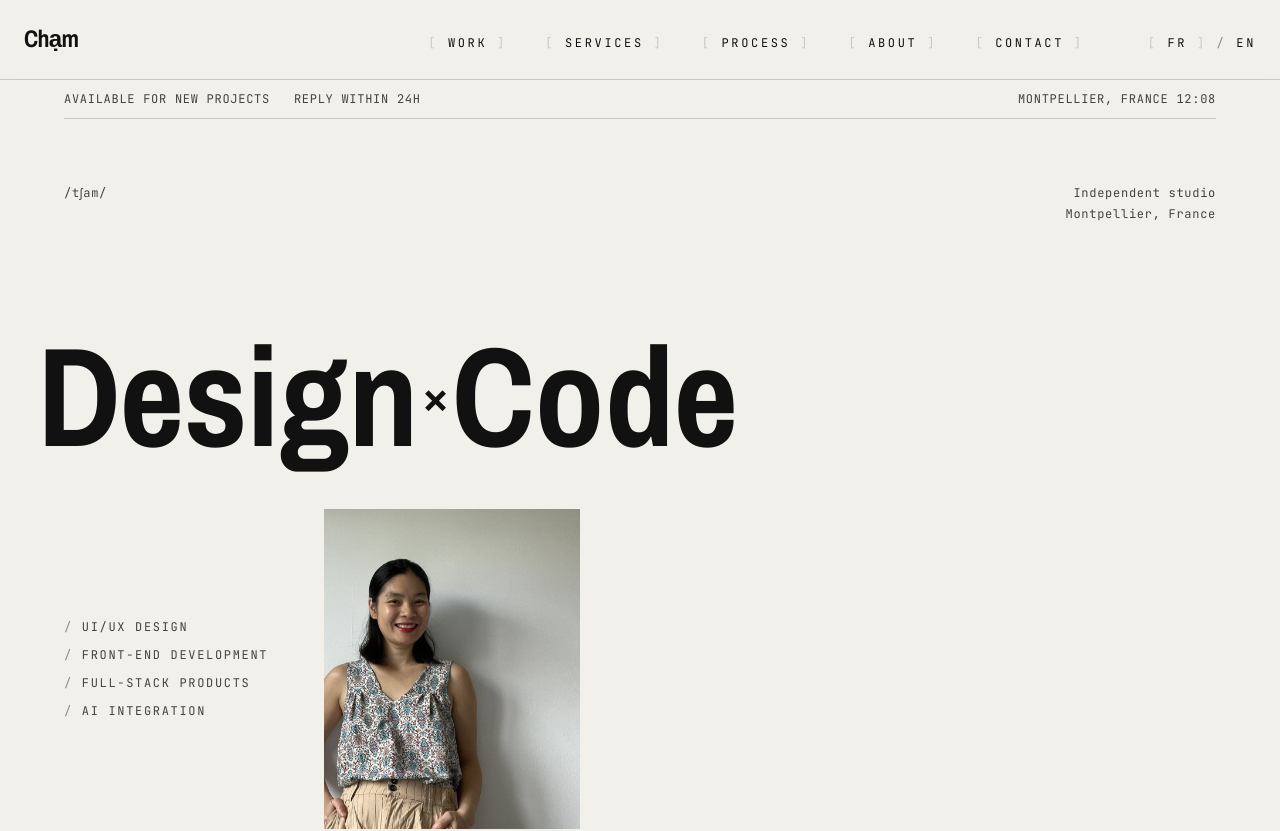
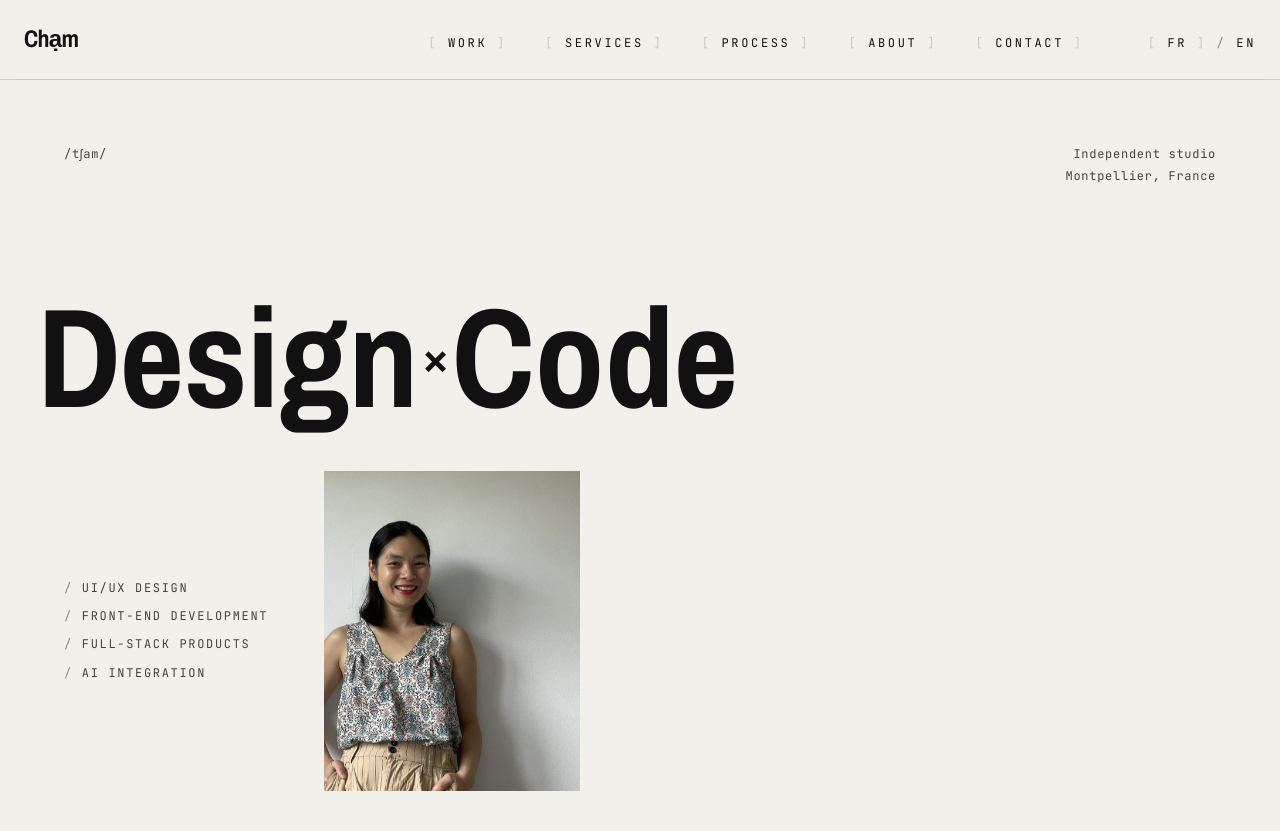
Before and after one commit to hagonin/cham-studio, a Next.js app: page /en/ in a window 1280 px wide. Shown: the top 831 px of the page. Built offline with nearby package versions, Linux system fonts and the light colour scheme.

Commit message:
feat(i18n): publish English and retire the status bar
Removes the StatusBar section and moves the clock into the footer.

```diff
--- a/app/[locale]/layout.tsx
+++ b/app/[locale]/layout.tsx
@@ -8,6 +8,7 @@ import { MotionProvider } from '@/components/MotionProvider';
 import { ContactCursor } from '@/components/ContactCursor';
 import { Loader } from '@/components/Loader';
 import { ScrollTopButton } from '@/components/ScrollTopButton';
+import { Clock } from '@/components/Clock';
 // Feuille de Lenis, livrée par le paquet. Sans elle, `html.lenis` n'a pas sa
 // règle `height: auto` et les gardes `data-lenis-prevent` sont inertes : le
 // défilement lissé se comporte alors de façon imprévisible selon la page.
@@ -58,7 +59,9 @@ export default async function LocaleLayout({
         <Loader dict={dict} />
         <ScrollTopButton label={dict.nav.top} />
         <footer>
-          <p>{dict.footer.location}</p>
+          <p>
+            {dict.footer.location} <Clock locale={locale} label={dict.home.status.clockLabel} />
+          </p>
         </footer>
       </body>
     </html>
--- a/app/[locale]/page.tsx
+++ b/app/[locale]/page.tsx
@@ -5,7 +5,6 @@ import { getDictionary } from '@/lib/i18n/getDictionary';
 import { metadataFor } from '@/lib/i18n/metadata';
 import { SectionNav } from '@/components/SectionNav';
 import { MOUNTED_SECTIONS } from '@/lib/sections';
-import { StatusBar } from '@/components/StatusBar';
 import { Hero } from '@/components/Hero';
 import { ScrollCue } from '@/components/ScrollCue';
 import { AboutBlock } from '@/components/AboutBlock';
@@ -43,7 +42,7 @@ export async function generateMetadata({
  * rapporte derrière un clic : chaque visite entrante et chaque lien retour
  * arrivent directement dessus.
  *
- * Ordre de lecture (décision 16) : nav → barre d'état → hero → travaux →
+ * Ordre de lecture (décision 16) : nav → hero → travaux →
  * prestations → process → à propos → contact. La preuve d'abord, l'offre
  * ensuite, comment ça se passe, puis la personne en dernier : un client a
  * besoin de savoir ce qu'il peut confier et comment avant de savoir à qui.
@@ -73,7 +72,6 @@ export default async function ServicesPage({
           cas de la phase 05 partageront ce layout et n'ont pas la même nav. */}
       <SectionNav locale={locale} dict={dict} sections={MOUNTED_SECTIONS} />
       <main className={styles.page}>
-        <StatusBar locale={locale} dict={dict} />
         <Hero dict={dict} locale={locale} />
         {/* L'indicateur appartient à la charnière entre le hero et la suite,
             pas au hero : il annonce ce qui vient après, donc il vit ici. */}
--- a/components/StatusBar.module.css
+++ /dev/null
@@ -1,21 +0,0 @@
-.bar {
-  display: flex;
-  flex-wrap: wrap;
-  gap: 0.5rem 1.5rem;
-  align-items: baseline;
-  padding: 0.6rem 0;
-  border-bottom: 1px solid var(--line);
-  font-family: var(--font-mono-stack);
-  font-size: var(--label);
-  color: var(--ink-2);
-  /* Majuscules réservées aux libellés courts : les capitales accentuées
-     nuisent à la lisibilité dans du texte courant en français. */
-  text-transform: uppercase;
-  letter-spacing: 0.06em;
-}
-
-.right {
-  margin-left: auto;
-  display: flex;
-  gap: 0.5rem;
-}
--- a/components/StatusBar.tsx
+++ /dev/null
@@ -1,20 +0,0 @@
-import { Clock } from './Clock';
-import type { Dictionary } from '@/lib/i18n/getDictionary';
-import type { Locale } from '@/lib/i18n/config';
-import { site } from '@/content/site';
-import styles from './StatusBar.module.css';
-
-/** Composant serveur : seule l'horloge a besoin du client. */
-export function StatusBar({ locale, dict }: { locale: Locale; dict: Dictionary }) {
-  const { status } = dict.home;
-
-  return (
-    <div className={styles.bar}>
-      <span>{status.availability}</span>
-      <span>{status.replyTime}</span>
-      <span className={styles.right}>
-        {site.city[locale]} <Clock locale={locale} label={status.clockLabel} />
-      </span>
-    </div>
-  );
-}
--- a/lib/i18n/config.ts
+++ b/lib/i18n/config.ts
@@ -14,7 +14,7 @@ export const defaultLocale: Locale = 'fr';
  * personne : une traduction non relue coûte plus cher en crédibilité qu'une
  * langue absente.
  */
-export const PUBLISHED: Locale[] = ['fr'];
+export const PUBLISHED: Locale[] = ['fr', 'en'];
 
 /** Le segment vient de l'URL : jamais de lookup avant cette validation. */
 export function isLocale(value: string): value is Locale {
--- a/lib/i18n/dictionaries/en.ts
+++ b/lib/i18n/dictionaries/en.ts
@@ -49,8 +49,6 @@ export const en = {
   },
   home: {
     status: {
-      availability: 'Available for new projects',
-      replyTime: 'Reply within 24h',
       clockLabel: 'Local time in Montpellier',
     },
     hero: {
--- a/lib/i18n/dictionaries/fr.ts
+++ b/lib/i18n/dictionaries/fr.ts
@@ -58,8 +58,6 @@ export const fr = {
    */
   home: {
     status: {
-      availability: 'Disponible pour de nouveaux projets',
-      replyTime: 'Réponse sous 24 h',
       clockLabel: 'Heure locale à Montpellier',
     },
     hero: {
```
Also changed, not shown: 1 other file (tests, documents, lock files or other folders).
